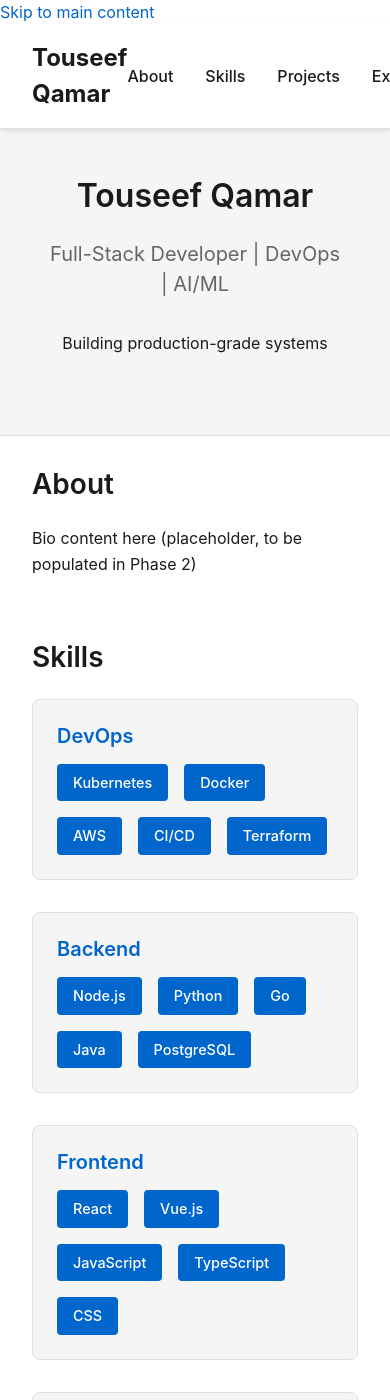
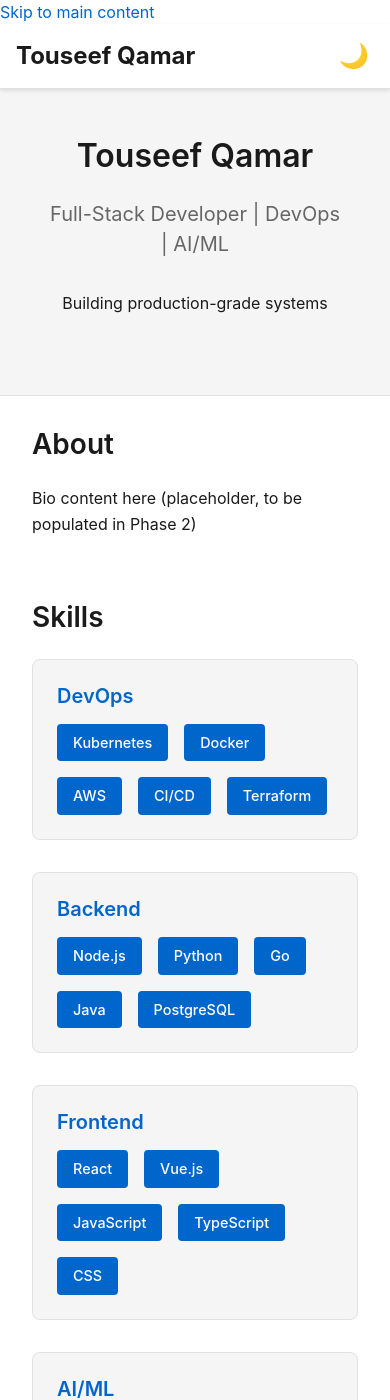
Before and after one commit to TouseefQ/touseefq.github.io, a Jekyll site: the page built from index.html, in a window 390 px wide and 1400 px high. Built offline with Jekyll 4.4.1, drawn with Linux system fonts in a browser that asks for light colours.

Commit message:
fix(01-03): resolve sticky header, theme toggle, and mobile layout issues
1. Sticky header: change html/body height:100% to min-height:100vh
   so position:sticky works correctly on scrollable content
2. Theme toggle: change body.dark-mode/body.light-mode selectors to
   .dark-mode/.light-mode since JS applies classes to <html> element
3. Mobile 320px: add width:100% to sections, hide nav-links on small
   screens to prevent horizontal overflow causing left-shift layout

```diff
--- a/_sass/_reset.scss
+++ b/_sass/_reset.scss
@@ -19,10 +19,13 @@
 }
 
 // HTML and body
-html,
+html {
+  width: 100%;
+}
+
 body {
   width: 100%;
-  height: 100%;
+  min-height: 100vh;
 }
 
 // Typography reset
--- a/_sass/_responsive.scss
+++ b/_sass/_responsive.scss
@@ -4,6 +4,30 @@
 // Mobile-first breakpoints. Base styles are mobile, these override for larger screens.
 // Order: Tablet (768px) → Desktop (1024px) → Wide (1440px)
 // ============================================================================
+
+// ============================================================================
+// SMALL MOBILE FIX - ensure full width on narrow viewports
+// ============================================================================
+.hero,
+.about,
+.skills,
+.projects,
+.experience,
+.contact,
+.footer {
+  width: 100%;
+}
+
+.nav {
+  padding: 0.75rem 1rem;
+}
+
+// Hide nav links on small screens to prevent horizontal overflow
+.nav-links {
+  display: none;
+}
+
+// Show nav links on tablet and up (overridden below in tablet breakpoint)
 
 // ============================================================================
 // TABLET - 768px and up
@@ -15,6 +39,7 @@
   }
 
   .nav-links {
+    display: flex;
     gap: 3rem;
   }
 
--- a/_sass/_theme.scss
+++ b/_sass/_theme.scss
@@ -6,8 +6,9 @@
 // ============================================================================
 
 // Light theme (default - applies to :root and light-mode class)
+// Note: JS toggles dark-mode/light-mode on <html> (documentElement)
 :root,
-body.light-mode {
+.light-mode {
   // Primary colors
   --color-bg: #ffffff;
   --color-bg-secondary: #f5f5f5;
@@ -48,8 +49,8 @@
   --color-button-hover-bg: #0052a3;
 }
 
-// Dark theme (applies when body.dark-mode is present)
-body.dark-mode {
+// Dark theme (applies when .dark-mode class is on <html>)
+.dark-mode {
   // Primary colors
   --color-bg: #0d0d0d;
   --color-bg-secondary: #1e1e1e;
```
